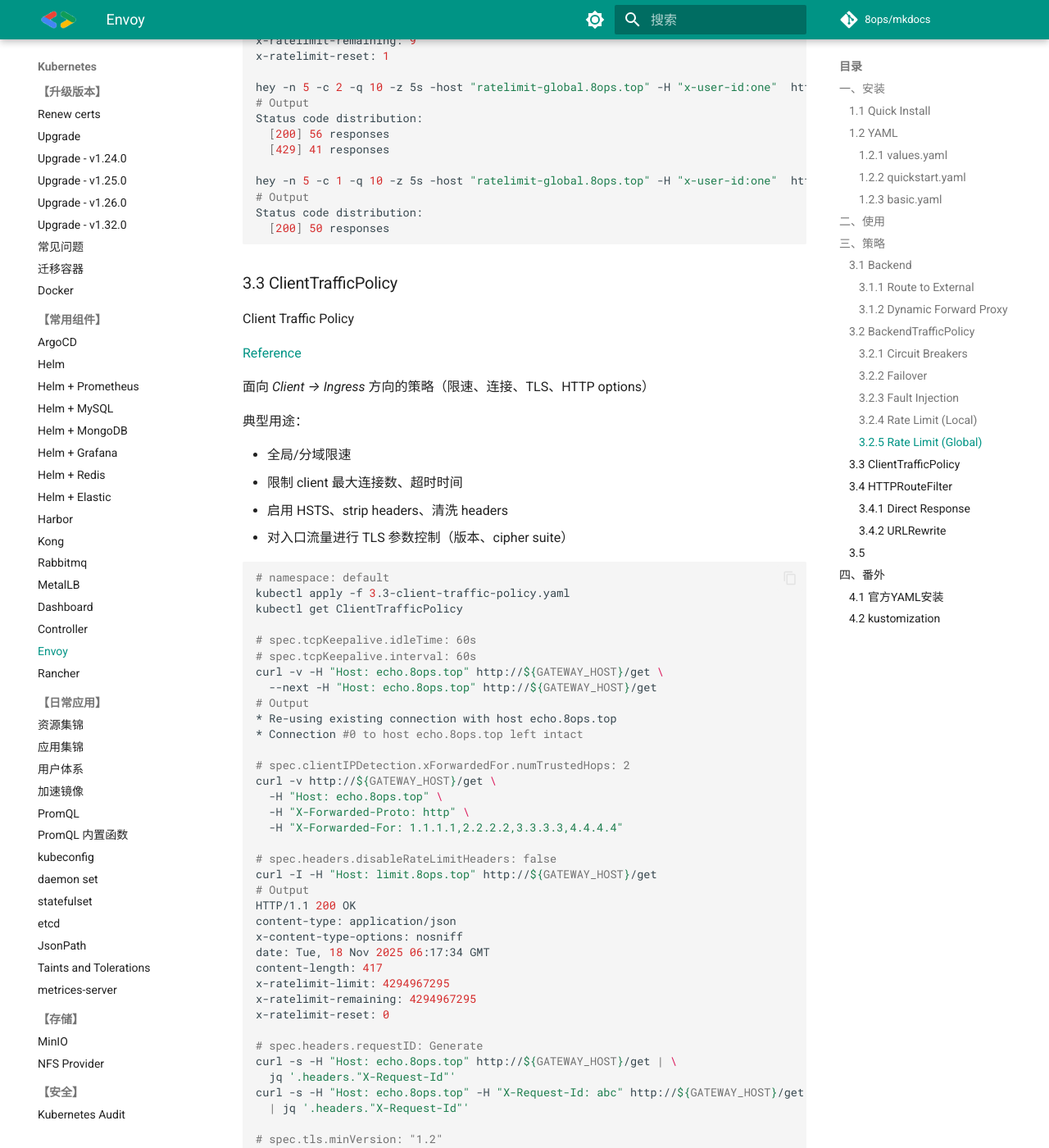
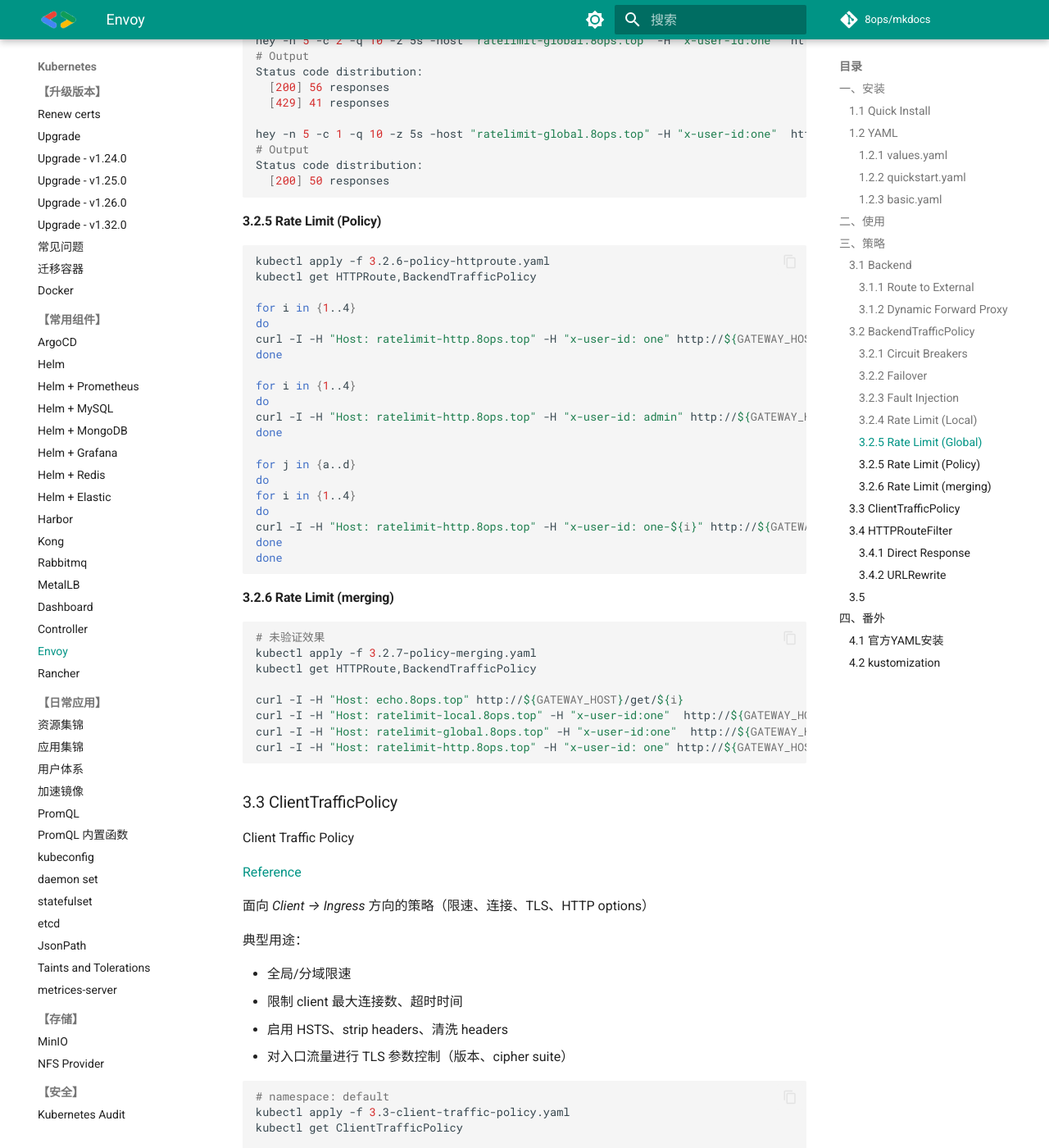
Before and after one commit to 8ops/mkdocs, an MkDocs documentation site: the page built from docs/kubernetes/43-envoy.md, in a window 1280 px wide and 1400 px high, scrolled down 10117 px. Shown: the whole window at 82% size. Built offline with MkDocs 1.6.1 and Material for MkDocs 9.7.7, drawn with Linux system fonts in a browser that asks for light colours; comment, search, counter and statistics services are not loaded; some of the changed text lies outside the part shown.

Commit message:
debug envoy

````diff
--- a/docs/kubernetes/43-envoy.md
+++ b/docs/kubernetes/43-envoy.md
@@ -452,7 +449,7 @@ done
 #### 3.2.3 Fault Injection
 
 ```bash
-# namespace: default
+# 未验证效果
 kubectl apply -f 3.2.3-fault-injection.yaml
 kubectl get BackendTrafficPolicy
 
@@ -572,6 +569,48 @@ hey -n 5 -c 1 -q 10 -z 5s -host "ratelimit-global.8ops.top" -H "x-user-id:one"
 Status code distribution:
   [200]	50 responses
 
+```
+
+
+
+#### 3.2.5 Rate Limit (Policy)
+
+```bash
+kubectl apply -f 3.2.6-policy-httproute.yaml
+kubectl get HTTPRoute,BackendTrafficPolicy
+
+for i in {1..4}
+do
+curl -I -H "Host: ratelimit-http.8ops.top" -H "x-user-id: one" http://${GATEWAY_HOST}/get/${i}
+done
+
+for i in {1..4}
+do
+curl -I -H "Host: ratelimit-http.8ops.top" -H "x-user-id: admin" http://${GATEWAY_HOST}/get/${i}
+done
+
+for j in {a..d}
+do
+for i in {1..4}
+do
+curl -I -H "Host: ratelimit-http.8ops.top" -H "x-user-id: one-${i}" http://${GATEWAY_HOST}/get/${j}/${i}
+done
+done
+```
+
+
+
+#### 3.2.6 Rate Limit (merging)
+
+```bash
+# 未验证效果
+kubectl apply -f 3.2.7-policy-merging.yaml
+kubectl get HTTPRoute,BackendTrafficPolicy
+
+curl -I -H "Host: echo.8ops.top" http://${GATEWAY_HOST}/get/${i}
+curl -I -H "Host: ratelimit-local.8ops.top" -H "x-user-id:one"  http://${GATEWAY_HOST}/ratelimit/${i}
+curl -I -H "Host: ratelimit-global.8ops.top" -H "x-user-id:one"  http://${GATEWAY_HOST}/ratelimit/${i}
+curl -I -H "Host: ratelimit-http.8ops.top" -H "x-user-id: one" http://${GATEWAY_HOST}/get/${i}
 ```
 
 
````
Also changed, not shown: other parts of docs/kubernetes/43-envoy.md (+0 -3 lines).
